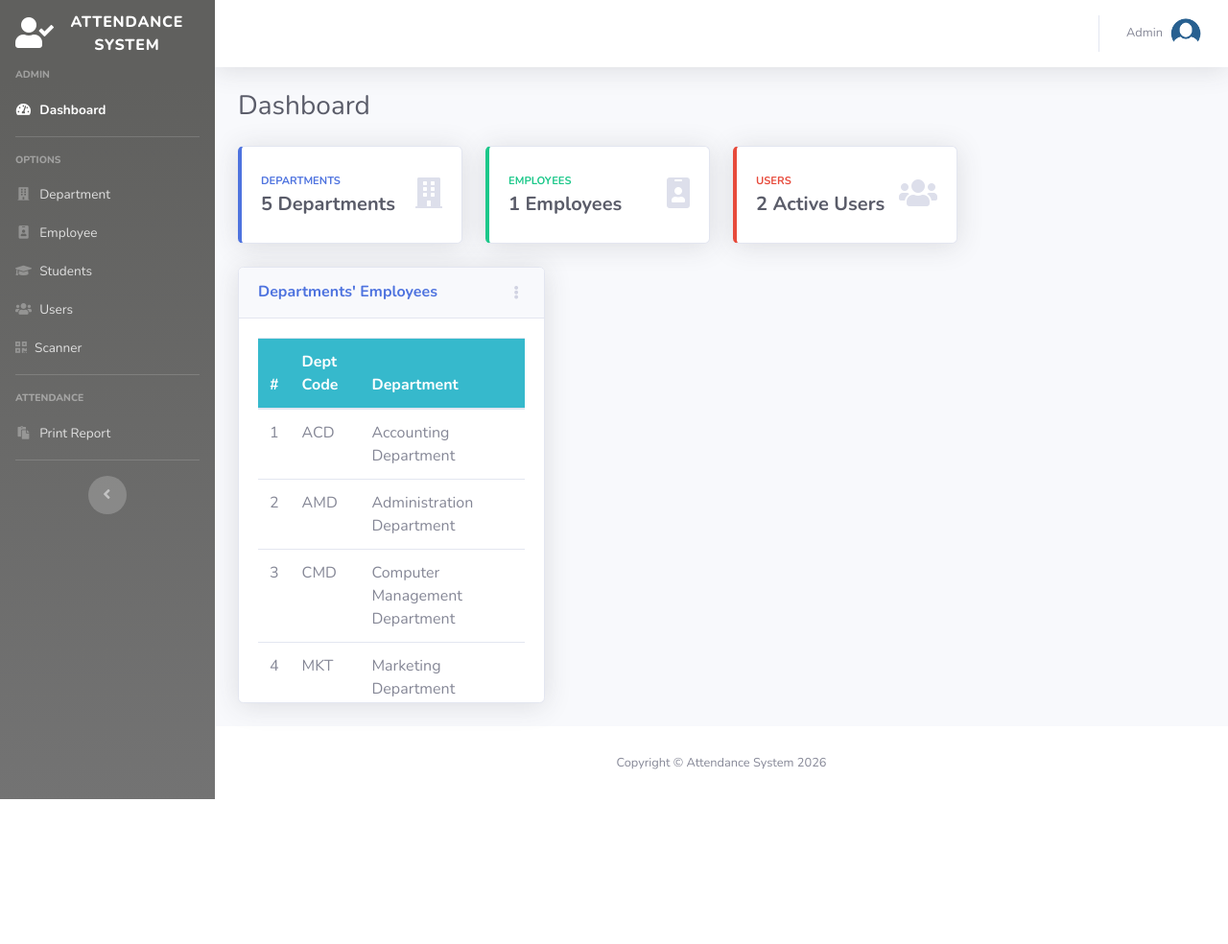
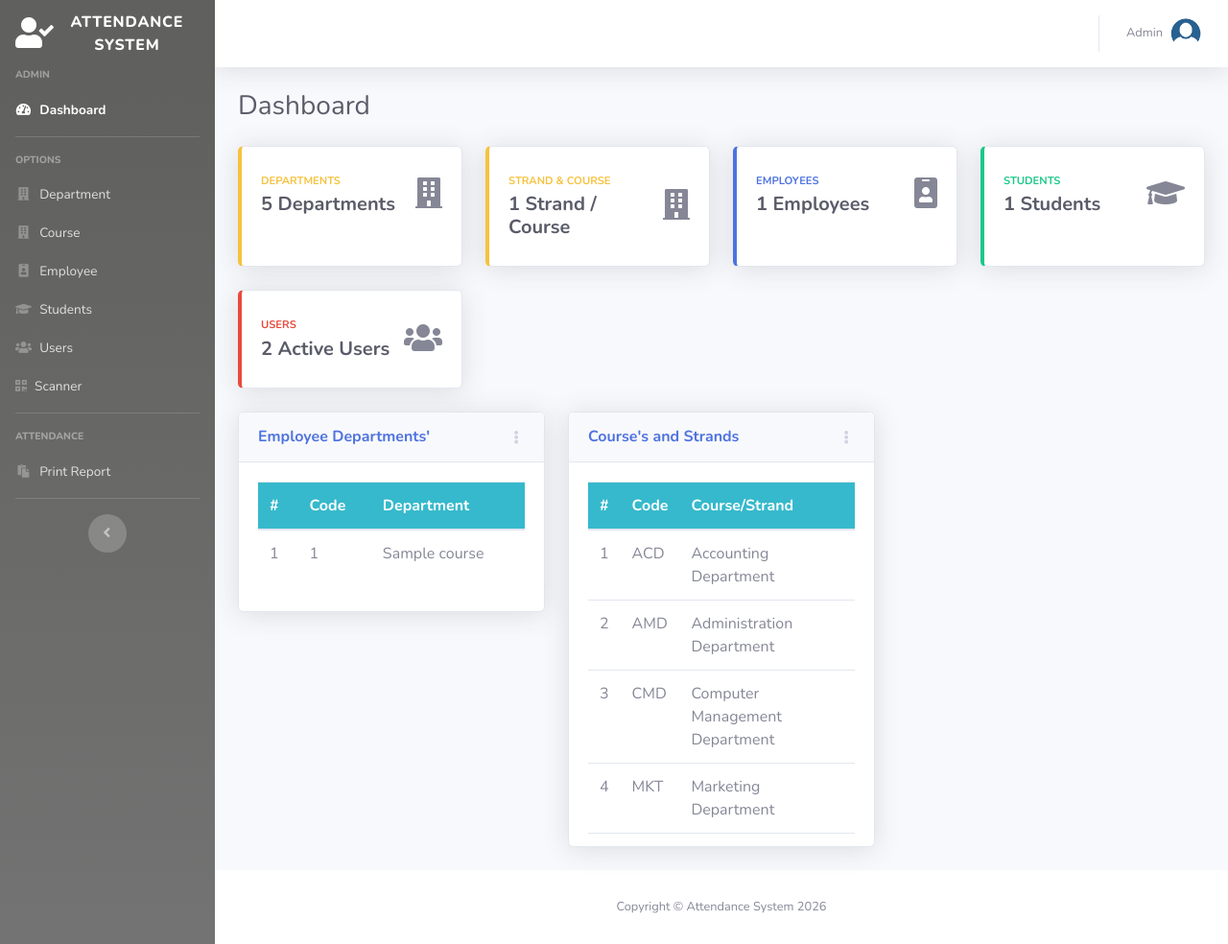
Before and after one commit to ejdevlab10/attendance-system, a CodeIgniter app: page /Admin_controller/index in a window 1280 px wide. Shown: the whole page at 96% size. Before the commit the page ends 833 px from the top, so only its background shows below. Run offline with CodeIgniter, Linux system fonts and the light colour scheme; data comes from the database, SQL or seed files in the repository; tables that the repository leaves empty or names only in its code hold one stand-in row (values such as "Sample post"); data that the repository does not hold is empty.

Commit message:
Coure & Strand Addition

```diff
--- a/application/controllers/Admin_controller.php
+++ b/application/controllers/Admin_controller.php
@@ -18,7 +18,8 @@ class Admin_controller extends CI_Controller {
         $data['title'] = 'Dashboard';
         $data['display'] = $this->department_model->getDataForDashboard();
         $data['title'] = 'Dashboard';
-        $data['items'] = $this->department_model->getDepartment();
+        $data['departments'] = $this->department_model->getDepartment();
+        $data['courses'] = $this->department_model->getCourse();
         $data['account'] = $this->Admin_model->getAdmin($this->session->userdata['username']);
 
 
--- a/application/models/department_model.php
+++ b/application/models/department_model.php
@@ -10,10 +10,14 @@ class department_model extends CI_Model {
 
 
     public function getDataForDashboard() {
+      $d['student'] = $this->db->get('student')->result_array();
+      $d['c_student'] = $this->db->get('student')->num_rows();
       $d['employee'] = $this->db->get('employee')->result_array();
       $d['c_employee'] = $this->db->get('employee')->num_rows();
       $d['department'] = $this->db->get('department')->result_array();
       $d['c_department'] = $this->db->get('department')->num_rows();
+      $d['course'] = $this->db->get('course')->result_array();
+      $d['c_course'] = $this->db->get('course')->num_rows();
       $d['users'] = $this->db->get('users')->result_array();
       $d['c_users'] = $this->db->get('users')->num_rows();
 
@@ -28,8 +32,8 @@ class department_model extends CI_Model {
         return $this->db->get('employee')->result_array();
     }
 
-    public function getStrand() {
-        return $this->db->get('strand')->result_array();
+    public function getCourse() {
+        return $this->db->get('course')->result_array();
     }
 
     public function getStudent() {
--- a/application/views/admin/index.php
+++ b/application/views/admin/index.php
@@ -12,15 +12,47 @@
 
 
            <div class="col-xl-3 col-md-6 mb-4">
+             <div class="card border-left-warning shadow h-100 py-2">
+               <div class="card-body">
+                 <div class="row no-gutters align-items-center">
+                   <div class="col mr-2">
+                     <div class="text-xs font-weight-bold text-warning text-uppercase mb-1">Departments</div>
+                     <div class="h5 mb-0 font-weight-bold text-gray-800"><?= $display['c_department']; ?> Departments</div>
+                   </div>
+                   <div class="col-auto">
+                     <i class="fas fa-building fa-2x text-gray-600"></i>
+                   </div>
+                 </div>
+               </div>
+             </div>
+           </div>
+
+           <div class="col-xl-3 col-md-6 mb-4">
+             <div class="card border-left-warning shadow h-100 py-2">
+               <div class="card-body">
+                 <div class="row no-gutters align-items-center">
+                   <div class="col mr-2">
+                     <div class="text-xs font-weight-bold text-warning text-uppercase mb-1">Strand & Course</div>
+                     <div class="h5 mb-0 font-weight-bold text-gray-800"><?= $display['c_course']; ?> Strand / Course</div>
+                   </div>
+                   <div class="col-auto">
+                     <i class="fas fa-building fa-2x text-gray-600"></i>
+                   </div>
+                 </div>
+               </div>
+             </div>
+           </div>
+
+           <div class="col-xl-3 col-md-6 mb-4">
              <div class="card border-left-primary shadow h-100 py-2">
                <div class="card-body">
                  <div class="row no-gutters align-items-center">
                    <div class="col mr-2">
-                     <div class="text-xs font-weight-bold text-primary text-uppercase mb-1">Departments</div>
-                     <div class="h5 mb-0 font-weight-bold text-gray-800"><?= $display['c_department']; ?> Departments</div>
+                     <div class="text-xs font-weight-bold text-primary text-uppercase mb-1">Employees</div>
+                     <div class="h5 mb-0 font-weight-bold text-gray-800"><?= $display['c_employee']; ?> Employees</div>
                    </div>
                    <div class="col-auto">
-                     <i class="fas fa-building fa-2x text-gray-300"></i>
+                     <i class="fas fa-id-badge fa-2x text-gray-600"></i>
                    </div>
                  </div>
                </div>
@@ -32,11 +64,11 @@
                <div class="card-body">
                  <div class="row no-gutters align-items-center">
                    <div class="col mr-2">
-                     <div class="text-xs font-weight-bold text-success text-uppercase mb-1">Employees</div>
-                     <div class="h5 mb-0 font-weight-bold text-gray-800"><?= $display['c_employee']; ?> Employees</div>
+                     <div class="text-xs font-weight-bold text-success text-uppercase mb-1">Students</div>
+                     <div class="h5 mb-0 font-weight-bold text-gray-800"><?= $display['c_student']; ?> Students</div>
                    </div>
                    <div class="col-auto">
-                     <i class="fas fa-id-badge fa-2x text-gray-300"></i>
+                     <i class="fas fa-graduation-cap fa-2x text-gray-600"></i>
                    </div>
                  </div>
                </div>
@@ -52,7 +84,7 @@
                      <div class="h5 mb-0 font-weight-bold text-gray-800"><?= $display['c_users']; ?> Active Users</div>
                    </div>
                    <div class="col-auto">
-                     <i class="fas fa-users fa-2x text-gray-300"></i>
+                     <i class="fas fa-users fa-2x text-gray-600"></i>
                    </div>
                  </div>
                </div>
@@ -61,13 +93,13 @@
          </div>
 
 
-         <div class="row">
+        <div class="row">
 
            <div class="col-xl-4 col-lg-5">
              <div class="col p-0">
                <div class="card shadow mb-4">
                  <div class="card-header py-3 d-flex flex-rowz align-items-center justify-content-between">
-                   <h6 class="m-0 font-weight-bold text-primary">Departments' Employees</h6>
+                   <h6 class="m-0 font-weight-bold text-primary">Employee Departments' </h6>
                    <div class="dropdown no-arrow">
                      <a class="dropdown-toggle" href="#" role="button" id="dropdownMenuLink" data-toggle="dropdown" aria-haspopup="true" aria-expanded="false">
                        <i class="fas fa-ellipsis-v fa-sm fa-fw text-gray-400"></i>
@@ -83,17 +115,17 @@
                      <thead class="bg-info text-white">
                        <tr>
                          <th scope="col">#</th>
-                         <th scope="col">Dept Code</th>
+                         <th scope="col">Code</th>
                          <th scope="col">Department</th>
                        </tr>
                      </thead>
                      <tbody>
 
-                     <?php  $i = 1; foreach ($items as $item): ?>
+                     <?php  $i = 1; foreach ($courses as $course): ?>
                                 <tr>
                                     <td> <?= $i++; ?> </td>
-                                    <td> <?php echo $item['id']; ?> </td>
-                                    <td> <?php echo $item['name']; ?> </td>
+                                    <td> <?php echo $course['id']; ?> </td>
+                                    <td> <?php echo $course['name']; ?> </td>
                                 </tr>
                             <?php endforeach; ?>
                      </tbody>
@@ -102,7 +134,48 @@
                </div>
              </div>
            </div>
+
+           <div class="col-xl-4 col-lg-5">
+             <div class="col p-0">
+               <div class="card shadow mb-4">
+                 <div class="card-header py-3 d-flex flex-rowz align-items-center justify-content-between">
+                   <h6 class="m-0 font-weight-bold text-primary">Course's and Strands </h6>
+                   <div class="dropdown no-arrow">
+                     <a class="dropdown-toggle" href="#" role="button" id="dropdownMenuLink" data-toggle="dropdown" aria-haspopup="true" aria-expanded="false">
+                       <i class="fas fa-ellipsis-v fa-sm fa-fw text-gray-400"></i>
+                     </a>
+                     <div class="dropdown-menu dropdown-menu-right shadow animated--fade-in" aria-labelledby="dropdownMenuLink">
+                       <div class="dropdown-header">More Details:</div>
+                       <a class="dropdown-item" href="admin">Course List</a>
+                     </div>
+                   </div>
+                 </div>
+                 <div class="card-body" style="max-height: 400px; overflow: scroll; overflow-x : hidden;">
+                   <table class="table">
+                     <thead class="bg-info text-white">
+                       <tr>
+                         <th scope="col">#</th>
+                         <th scope="col">Code</th>
+                         <th scope="col">Course/Strand</th>
+                       </tr>
+                     </thead>
+                     <tbody>
+
+                     <?php  $i = 1; foreach ($departments as $department): ?>
+                                <tr>
+                                    <td> <?= $i++; ?> </td>
+                                    <td> <?php echo $department['id']; ?> </td>
+                                    <td> <?php echo $department['name']; ?> </td>
+                                </tr>
+                            <?php endforeach; ?>
+                     </tbody>
+                   </table>
+                 </div>
+               </div>
+             </div>
+           </div>
+
           </div>
-         </div>
+        </div>
         </div>
        <!-- End of Main Content -->
--- a/application/views/templates/admin_sidebar.php
+++ b/application/views/templates/admin_sidebar.php
@@ -36,14 +36,18 @@
       </li>
 
       <li class="nav-item">
+        <a class="nav-link pb-0" href="<?= base_url('Admin_controller/view-course'); ?>">
+        <i class="fas fa-fw fa-building"></i>
+        <span>Course</span></a>
+      </li>
 
+      <li class="nav-item">
       <a class="nav-link pb-0" href="<?= base_url('Admin_controller/view_employee'); ?>">
         <i class="fas fa-fw fa-id-badge"></i>
         <span>Employee</span></a>
       </li>
 
       <li class="nav-item">
-
       <a class="nav-link pb-0" href="<?= base_url('Student_controller/view_student'); ?>">
         <i class="fas fa-fw fa-graduation-cap"></i>
         <span>Students</span></a>
```
Also changed, not shown: application/controllers/Student_controller.php (+86 -0 lines), application/views/admin/options/course/add-course.php (added, +44 -0 lines), application/views/admin/options/course/edit-course.php (added, +43 -0 lines), application/views/admin/options/course/index.php (added, +70 -0 lines).
